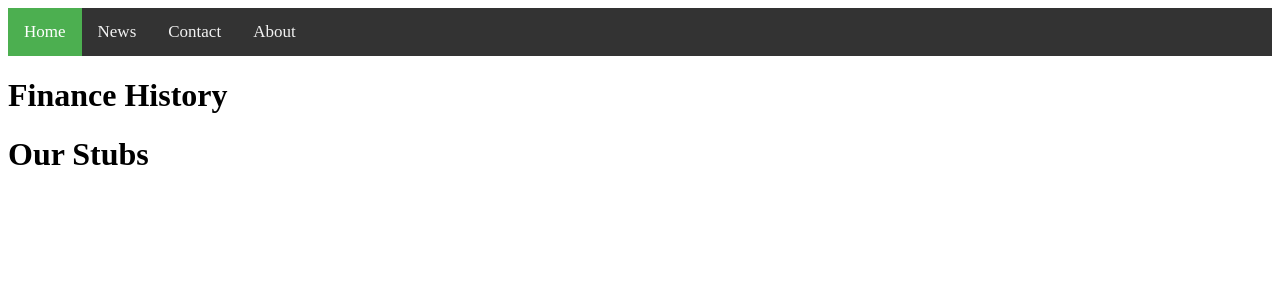
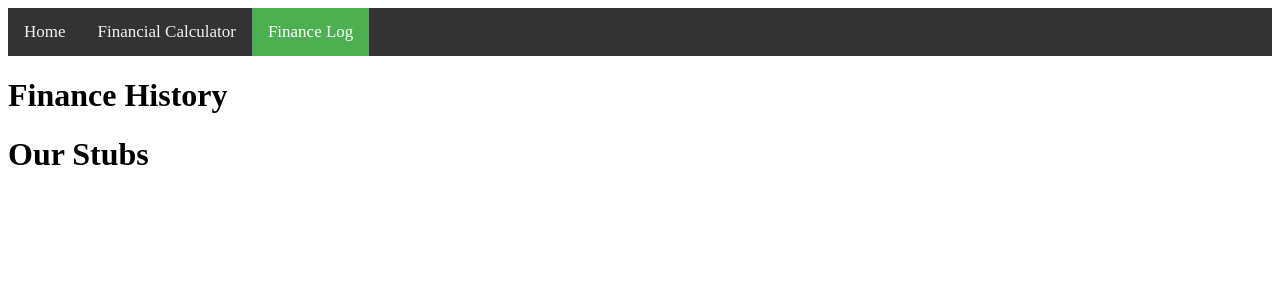
Before and after one commit to eliasd/Wage-Theft-Prevention-Site, a Python web app: template templates/log.html in a window 1280 px wide. Shown: the top 300 px of the page. Run offline with Jinja, Linux system fonts and the light colour scheme; the template is opened without the code that fills it, so the values that code supplies are empty; some libraries are stand-ins or nearby versions; some web fonts are replaced.

Commit message:
changed param

```diff
--- a/templates/finlog.html
+++ b/templates/finlog.html
@@ -14,9 +14,9 @@
 
   <div id="header">
     <div class="topnav">
-      <a href="http://localhost:8080/">Home</a>
+      <a href="/">Home</a>
       <a class="active">Financial Calculator</a>
-      <a href="#finance-log">Finance Log</a>
+      <a href="logpage">Finance Log</a>
       <a {{signout}} </a>
     </div>
   </div>
--- a/templates/log.html
+++ b/templates/log.html
@@ -9,19 +9,12 @@
   <body>
 
     <div id= "header">
-      <!-- <div class="topnav">
-        <a href="http://localhost:8080/">Home</a>
-        <a href="http://localhost:8080/finlog">Financial Calculator</a>
+      <div class="topnav">
+        <a href="/">Home</a>
+        <a href="finlog">Financial Calculator</a>
         <a class="active">Finance Log</a>
         <a {{signout}} </a>
-      </div> -->
-      <div class="topnav">
-        <a class="active" href="#home">Home</a>
-        <a href="#news">News</a>
-        <a href="#contact">Contact</a>
-        <a href="#about">About</a>
       </div>
-    </div>
 
     <div id = title>
       <h1>Finance History</h1>
```
